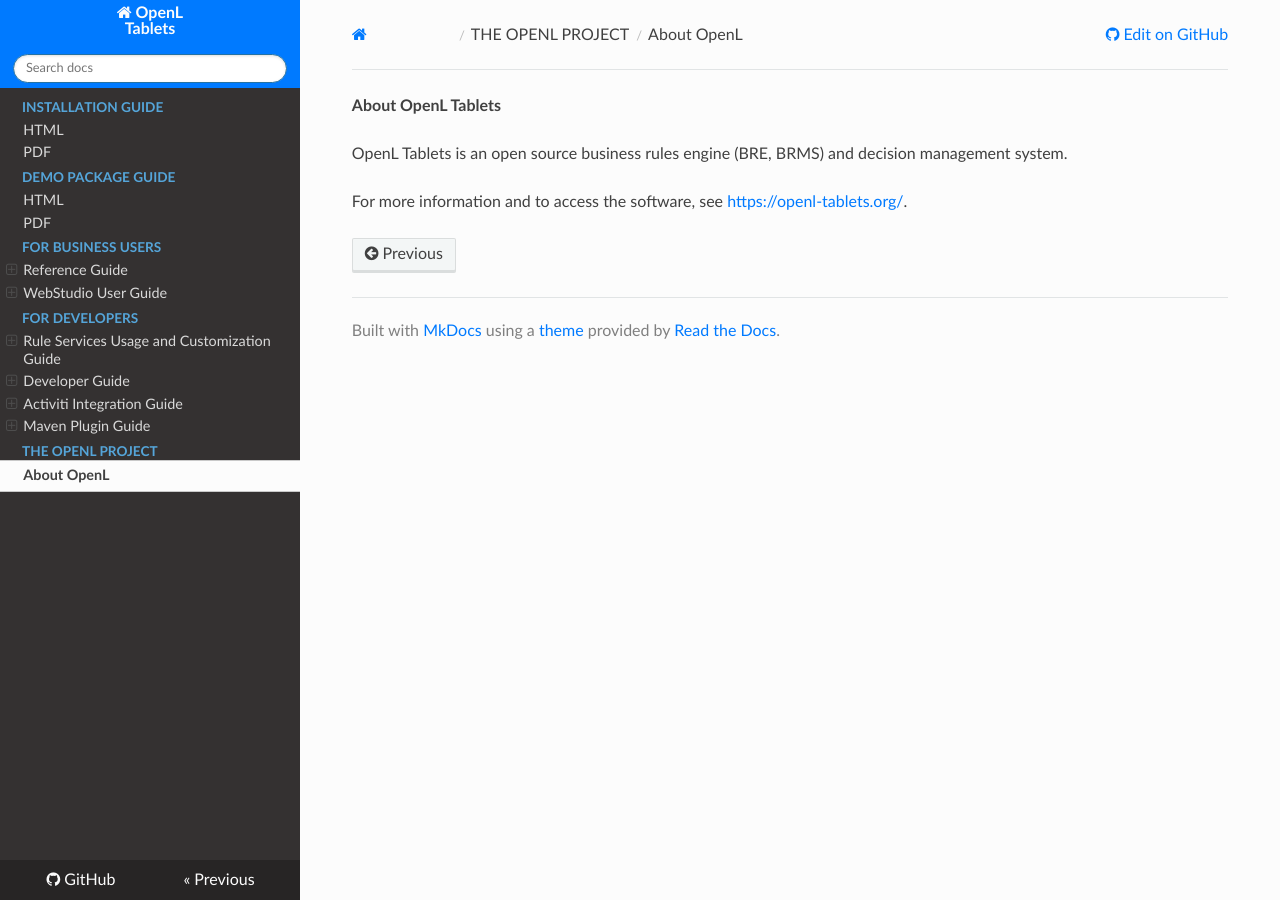
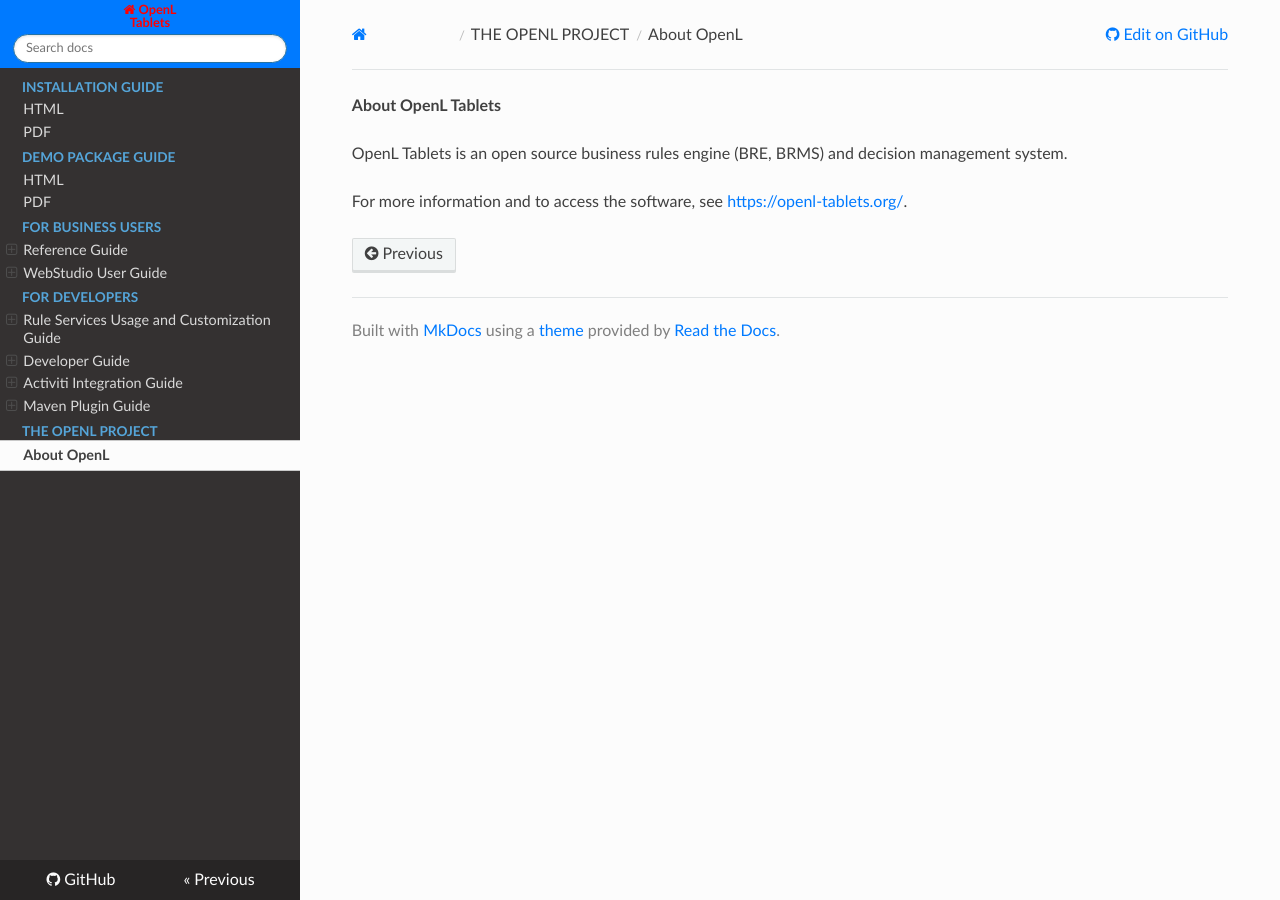
Before and after one commit to agradus/OpenLdocs, an MkDocs documentation site: the page built from docs/about.md, in a window 1280 px wide. Built offline with MkDocs 1.6.1, drawn with Linux system fonts in a browser that asks for light colours; nearby versions of some CDN libraries.

Commit message:
Update extra.css

```diff
--- a/docs/css/extra.css
+++ b/docs/css/extra.css
@@ -27,7 +27,13 @@
     margin-bottom: 5px;
 }
 
-
+.wy-side-nav-search .wy-dropdown>a, .wy-side-nav-search>a {
+    color: red;
+    font-size: 80%;
+    font-weight: 700;
+    padding: 4px 6px;
+    margin-bottom: 0em;
+}
 
 
 /* below are two descendent selectors */
```
